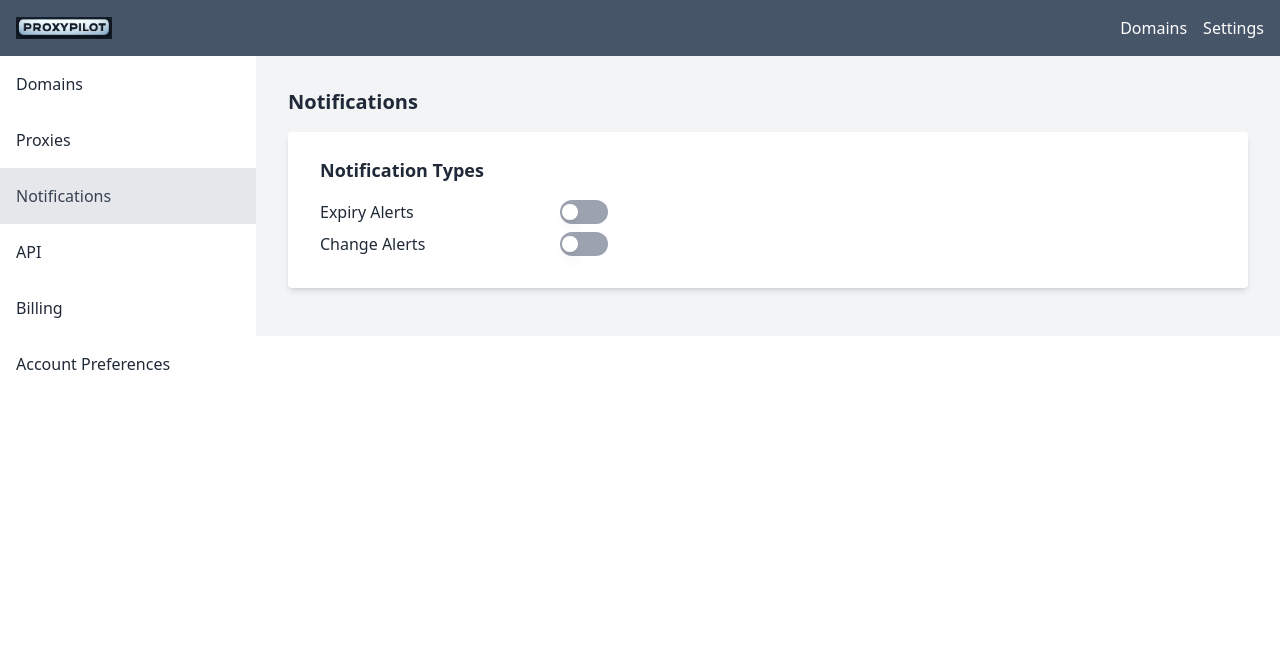
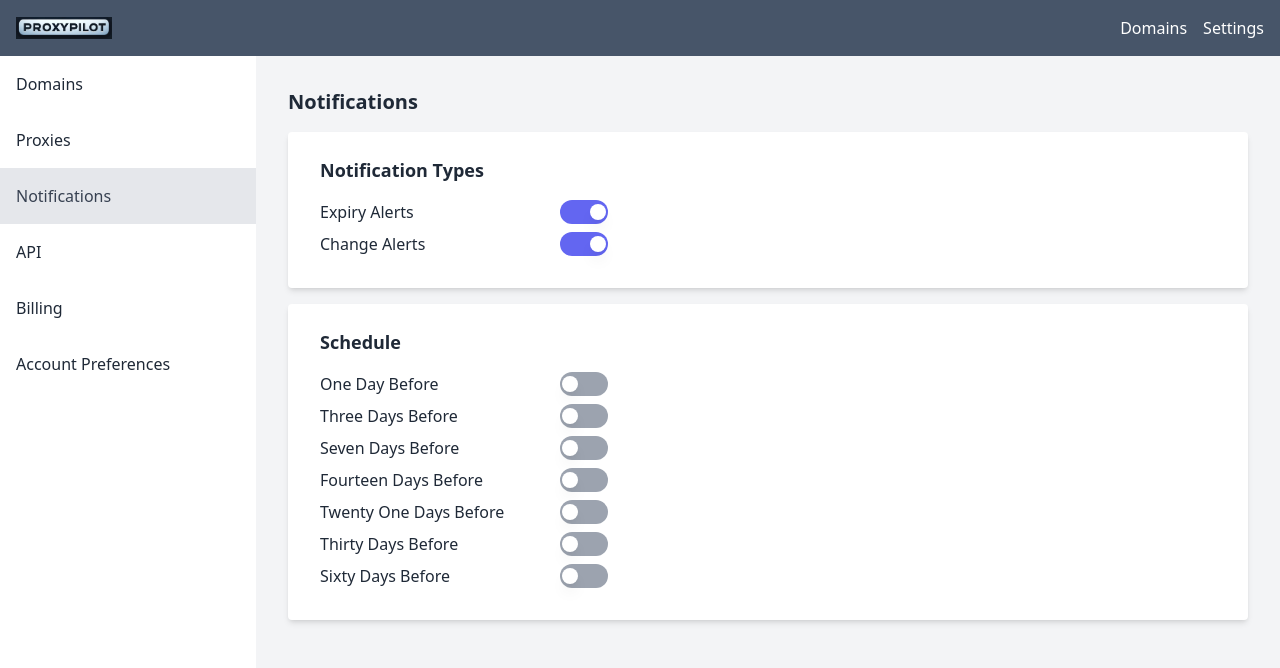
Before and after one commit to mahuzedada/proxy-pilot-ui, a React (Vite) app: page /notifications in a window 1280 px wide. Shown: the top 668 px of the page. Built offline with nearby package versions, Linux system fonts and the light colour scheme.

Commit message:
feat: added NotificationSchedule component

```diff
--- /dev/null
+++ b/src/pages/Notifications/NotificationSchedule.tsx
@@ -0,0 +1,45 @@
+import ToggleField from '../../components/utility/Fields/ToggleField';
+import SettingsWrapper from '../../components/SettingsWrapper';
+import { useForm, FormProvider } from 'react-hook-form';
+
+export default function NotificationSchedule() {
+  const form = useForm();
+  const {
+    handleSubmit,
+    formState: { dirtyFields },
+    reset,
+  } = form;
+
+  const onSubmit = (data: any) => {
+    console.log('Notification Schedule:', data);
+  };
+
+  return (
+    <SettingsWrapper
+      title="Schedule"
+      isEdited={
+        dirtyFields.oneDayBefore ||
+        dirtyFields.threeDaysBefore ||
+        dirtyFields.sevenDaysBefore ||
+        dirtyFields.fourteenDaysBefore ||
+        dirtyFields.twentyOneDaysBefore ||
+        dirtyFields.thirtyDaysBefore ||
+        dirtyFields.sixtyDaysBefore
+      }
+      onCancel={reset}
+      onSave={handleSubmit(onSubmit)}
+    >
+      <FormProvider {...form}>
+        <div className="flex flex-col gap-2">
+          <ToggleField name="oneDayBefore" />
+          <ToggleField name="threeDaysBefore" />
+          <ToggleField name="sevenDaysBefore" />
+          <ToggleField name="fourteenDaysBefore" />
+          <ToggleField name="twentyOneDaysBefore" />
+          <ToggleField name="thirtyDaysBefore" />
+          <ToggleField name="sixtyDaysBefore" />
+        </div>
+      </FormProvider>
+    </SettingsWrapper>
+  );
+}
--- a/src/pages/Notifications/NotificationTypes.tsx
+++ b/src/pages/Notifications/NotificationTypes.tsx
@@ -3,7 +3,9 @@ import SettingsWrapper from '../../components/SettingsWrapper';
 import { useForm, FormProvider } from 'react-hook-form';
 
 export default function NotificationTypes() {
-  const form = useForm();
+  const form = useForm({
+    defaultValues: { expiry: true, change: true },
+  });
   const {
     handleSubmit,
     formState: { dirtyFields },
--- a/src/pages/Notifications/index.tsx
+++ b/src/pages/Notifications/index.tsx
@@ -1,10 +1,12 @@
 import PageContainer from '../../components/PageContainer';
 import NotificationTypes from './NotificationTypes';
+import NotificationSchedule from './NotificationSchedule';
 
 export default function Notifications() {
   return (
     <PageContainer title="Notifications">
       <NotificationTypes />
+      <NotificationSchedule />
     </PageContainer>
   );
 }
```
